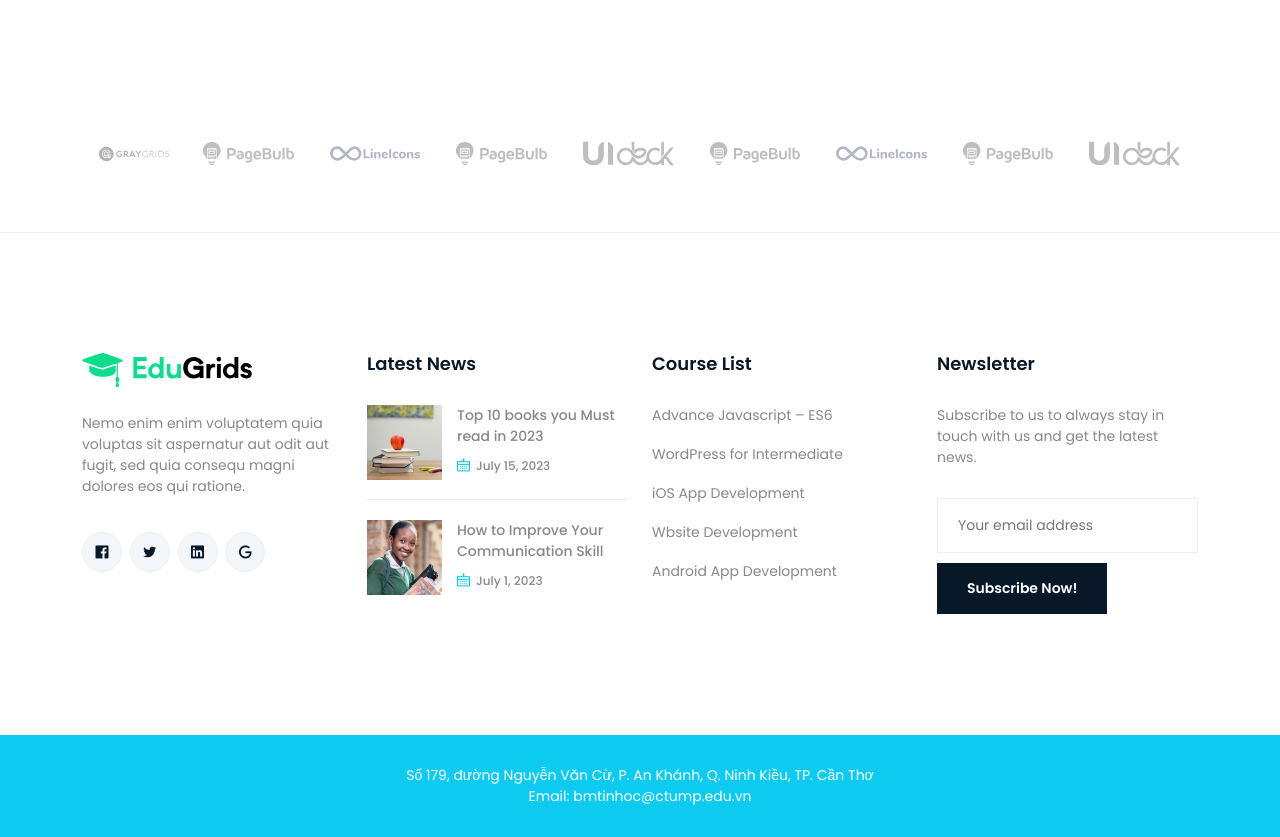
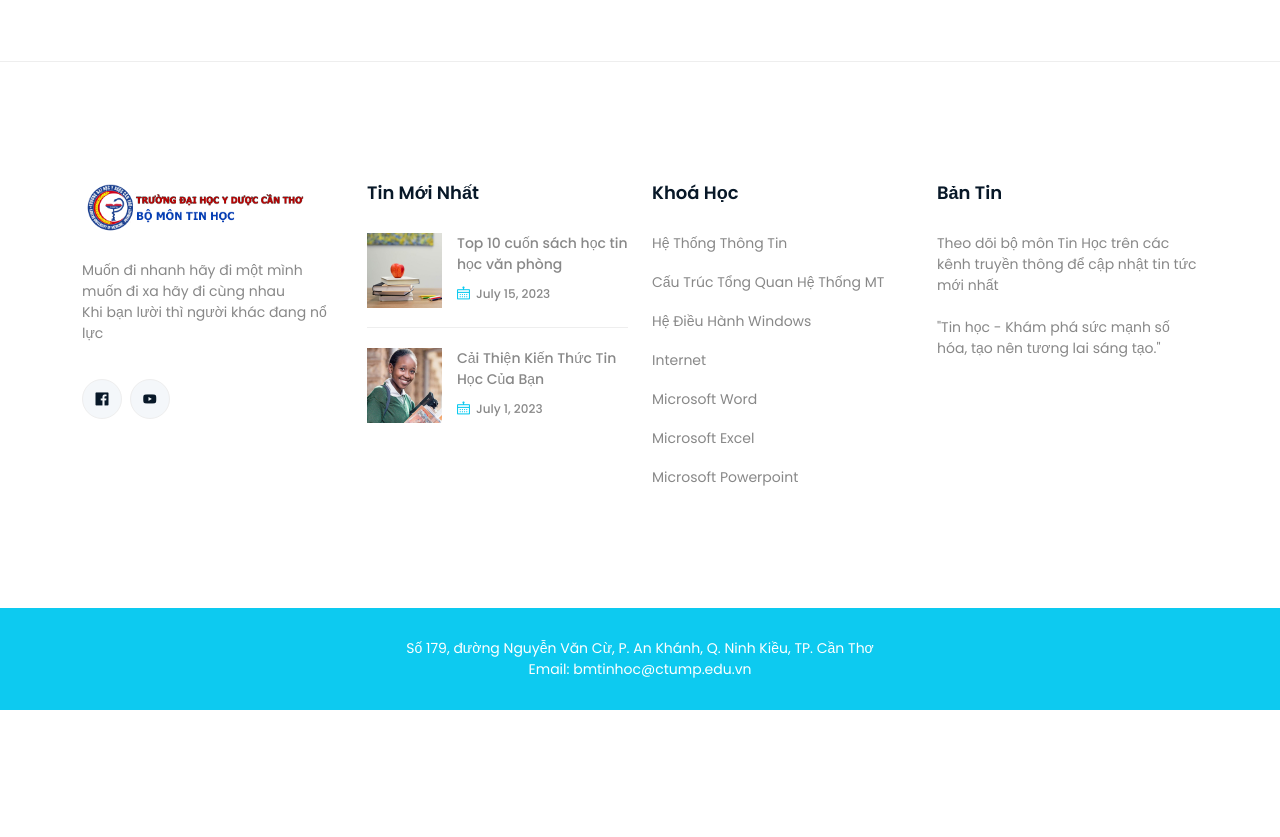
Before and after one commit to PhamTranTrong-B1910473/TTTT_HK3, a Laravel app: page / in a window 1280 px wide; the page is wider, and only the part inside the window is pictured. Shown: the part 2839-3676 px from the top of that part. After the commit the page ends 3549 px from the top of that part, so only its background shows below. Run offline with Laravel 9, Linux system fonts and the light colour scheme; some libraries are stand-ins or nearby versions.

Commit message:
fontend homepage

```diff
--- a/public/css/main.css
+++ b/public/css/main.css
@@ -22,6 +22,20 @@
 ========================================*/
 @import url("https://fonts.googleapis.com/css2?family=Inter:wght@100;200;300;400;500;600;700;800;900&display=swap");
 
+
+.edit_p {
+  overflow: hidden;
+  display: -webkit-box;
+  -webkit-line-clamp: 3;
+  -webkit-box-orient: vertical;
+}
+.edit_a {
+  overflow: hidden;
+  display: -webkit-box;
+  -webkit-line-clamp: 1;
+  -webkit-box-orient: vertical;
+}
+
 html {
   scroll-behavior: smooth;
 }
@@ -1003,6 +1017,7 @@
 }
 
 .section-title h2 {
+  font-family: sans-serif;
   font-size: 35px;
   margin-bottom: 20px;
   padding-bottom: 20px;
@@ -1064,7 +1079,14 @@
   width: 45px;
   height: 45px;
   line-height: 45px;
+
   background: #0dcaf0;
+
+
+  background: #0dcaf0;
+
+  background: #0a58ca;
+
   display: -webkit-box;
   display: -ms-flexbox;
   display: flex;
@@ -2143,7 +2165,10 @@
 }
 
 .hero-area .hero-inner.overlay::before {
-  opacity: 0.9;
+
+
+  opacity: 0.2;
+
   background: #081828;
 }
 
@@ -2471,6 +2496,7 @@
   text-transform: capitalize;
   position: relative;
   font-weight: 700;
+  font-family:sans-serif;
 }
 
 .about-us .about-left .button {
@@ -2854,7 +2880,8 @@
 }
 
 .footer .logo img {
-  width: 170px;
+
+  width: 230px;
 }
 
 .footer .f-about p {
--- a/resources/views/welcome.blade.php
+++ b/resources/views/welcome.blade.php
@@ -7,7 +7,7 @@
     <title>Khoa Khoa Học Cơ Bản - CTUMP</title>
     <meta name="description" content="" />
     <meta name="viewport" content="width=device-width, initial-scale=1" />
-    <link rel="shortcut icon" type="image/x-icon" href="{{url('images/logo/favicon.png')}}" />
+    <link rel="shortcut icon" type="image/x-icon" href="{{url('images/logo/favicon.ico')}}" />
     <!-- Place favicon.ico in the root directory -->
 
     <!-- Web Font -->
@@ -98,7 +98,7 @@
                         <div class="collapse navbar-collapse sub-menu-bar" id="navbarSupportedContent">
                             <ul id="nav" class="navbar-nav ms-auto">
                                 <li class="nav-item"><a class="active" href="{{url('/')}}">Home</a></li>
-								<li class="nav-item"><a class="active" href="">Mục Tiêu</a></li>
+                                <li class="nav-item"><a href="javascript:void(0)">Mục Tiêu</a></li>
                                 <li class="nav-item">
                                     <a class="page-scroll dd-menu collapsed" href="javascript:void(0)"
                                         data-bs-toggle="collapse" data-bs-target="#submenu-1-4"
@@ -131,12 +131,12 @@
                                 </li>
                                 <li class="nav-item"><a href="http://www.ctump.edu.vn/"  ><span>CTUMP</span></a></li>
                             </ul>
-                            <form class="d-flex search-form">
+                            <!-- <form class="d-flex search-form">
                                 <input class="form-control me-2" type="search" placeholder="Search..."
                                     aria-label="Search">
                                 <button class="btn btn-outline-success" type="submit"><i
                                         class="lni lni-search-alt"></i></button>
-                            </form>
+                            </form> -->
                         </div> <!-- navbar collapse -->
                     </nav> <!-- navbar -->
                 </div>
@@ -150,8 +150,8 @@
 
     @yield('content')
 
-    <!-- Start Footer Area -->
-    <footer class="footer">
+ <!-- Start Footer Area -->
+ <footer class="footer">
         <!-- Start Middle Top -->
         <div class="footer-middle">
             <div class="container">
@@ -160,16 +160,17 @@
                         <!-- Single Widget -->
                         <div class="f-about single-footer">
                             <div class="logo">
-                                <a href="index.html"><img src="assets/images/logo/logo.svg" alt="Logo"></a>
+                                <a href="index.html"><img src="{{url('images/logo/banner_left.png')}}" alt="Logo"></a>
                             </div>
-                            <p>Nemo enim enim voluptatem quia voluptas sit aspernatur aut odit aut fugit, sed quia
-                                consequ magni dolores eos qui ratione.</p>
+                            <p>Muốn đi nhanh hãy đi một mình muốn đi xa hãy đi cùng nhau</p>
+                            <p>Khi bạn lười thì người khác đang nổ lực</p>
                             <div class="footer-social">
                                 <ul>
-                                    <li><a href="javascript:void(0)"><i class="lni lni-facebook-original"></i></a></li>
-                                    <li><a href="javascript:void(0)"><i class="lni lni-twitter-original"></i></a></li>
-                                    <li><a href="javascript:void(0)"><i class="lni lni-linkedin-original"></i></a></li>
-                                    <li><a href="javascript:void(0)"><i class="lni lni-google"></i></a></li>
+                                    <li><a href="https://www.facebook.com/dhydct.ctump.edu.vn"><i class="lni lni-facebook-original"></i></a></li>
+                                    <!-- <li><a href="javascript:void(0)"><i class="lni lni-twitter-original"></i></a></li> -->
+                                    <!-- <li><a href="javascript:void(0)"><i class="lni lni-linkedin-original"></i></a></li> -->
+                                    <li><a href="https://www.youtube.com/truongdaihocyduocct"><i class="lni lni-youtube"></i></a></li>
+
                                 </ul>
                             </div>
                         </div>
@@ -178,17 +179,18 @@
                     <div class="col-lg-3 col-md-6 col-12">
                         <!-- Single Widget -->
                         <div class="single-footer sm-custom-border recent-blog">
-                            <h3>Latest News</h3>
+                            <h3>Tin Mới Nhất</h3>
                             <ul>
                                 <li>
-                                    <a href="blog-single-sidebar.html"><img src="assets/images/blog/footer-news1.jpg" alt="#">
-                                        Top 10 books you Must read in 2023
+                                    <a href="blog-single-sidebar.html"><img src="{{url('images/blog/footer-news1.jpg')}}" alt="#">
+                                        Top 10 cuốn sách học tin học văn phòng
                                     </a>
                                     <span class="date"><i class="lni lni-calendar"></i>July 15, 2023</span>
                                 </li>
                                 <li>
-                                    <a href="blog-single-sidebar.html"><img src="assets/images/blog/footer-news2.jpg" alt="#">
-                                        How to Improve Your Communication Skill
+                                    <a href="https://www.youtube.com/playlist?list=PLOaJumKVh8BNmQC9YnGbSCpQ7bChfYFDW"><img src="{{url('images/blog/footer-news2.jpg')}}" alt="#">
+                                        Cải Thiện Kiến Thức Tin Học Của Bạn
+
                                     </a>
                                     <span class="date"><i class="lni lni-calendar"></i>July 1, 2023</span>
                                 </li>
@@ -199,13 +201,15 @@
                     <div class="col-lg-3 col-md-6 col-12">
                         <!-- Single Widget -->
                         <div class="single-footer sm-custom-border f-link">
-                            <h3>Course List</h3>
+                            <h3>Khoá Học</h3>
                             <ul>
-                                <li><a href="javascript:void(0)">Advance Javascript – ES6</a></li>
-                                <li><a href="javascript:void(0)">WordPress for Intermediate</a></li>
-                                <li><a href="javascript:void(0)">iOS App Development</a></li>
-                                <li><a href="javascript:void(0)">Wbsite Development</a></li>
-                                <li><a href="javascript:void(0)">Android App Development</a></li>
+                                <li><a href="javascript:void(0)">Hệ Thống Thông Tin</a></li>
+                                <li><a href="javascript:void(0)">Cấu Trúc Tổng Quan Hệ Thống MT</a></li>
+                                <li><a href="javascript:void(0)">Hệ Điều Hành Windows</a></li>
+                                <li><a href="javascript:void(0)">Internet</a></li>
+                                <li><a href="javascript:void(0)">Microsoft Word</a></li>
+                                <li><a href="javascript:void(0)">Microsoft Excel</a></li>
+                                <li><a href="javascript:void(0)">Microsoft Powerpoint</a></li>
                             </ul>
                         </div>
                         <!-- End Single Widget -->
@@ -213,16 +217,18 @@
                     <div class="col-lg-3 col-md-6 col-12">
                         <!-- Single Widget -->
                         <div class="single-footer footer-newsletter">
-                            <h3>Newsletter</h3>
-                            <p>Subscribe to us to always stay in touch with us and get the latest news.</p>
-                            <form action="mail/mail.php" method="get" target="_blank" class="newsletter-form">
-                                <input name="EMAIL" placeholder="Your email address" class="common-input"
+                            <h3>Bản Tin</h3>
+                            <p>Theo dõi bộ môn Tin Học trên các kênh truyền thông để cập nhật tin tức mới nhất</p>
+                    </br>
+                           <p> "Tin học - Khám phá sức mạnh số hóa, tạo nên tương lai sáng tạo."</p>
+                            <!-- <form action="mail/mail.php" method="get" target="_blank" class="newsletter-form">
+                                <input name="EMAIL" placeholder="Địa chỉ email của bạn" class="common-input"
                                     onfocus="this.placeholder = ''"
                                     onblur="this.placeholder = 'Your email address'" required="" type="email">
                                 <div class="button">
-                                    <button class="btn">Subscribe Now!</button>
+                                    <button class="btn">Đăng kí ngay</button>
                                 </div>
-                            </form>
+                            </form> -->
                         </div>
                         <!-- End Single Widget -->
                     </div>
@@ -237,7 +243,6 @@
 						<div class="row">
 							<div class="col-12">
 								<div>
-
 									<p><i class="fa-sharp fa-regular fa-location-dot"></i> Số 179, đường Nguyễn Văn Cừ, P. An Khánh, Q. Ninh Kiều, TP. Cần Thơ</p>
 								</div>
 								<div>
```
Also changed, not shown: public/favicon.ico (added), public/images/courses/courses-1.jpg, public/images/courses/courses-2.jpg, public/images/courses/courses-3.jpg, public/images/courses/courses-4.jpg, public/images/courses/courses-5.jpg, public/images/courses/courses-6.jpg, public/images/courses/courses-7.jpg (added), public/images/favicon.svg (added), public/images/logo/favicon.ico (added), 2 other files.
